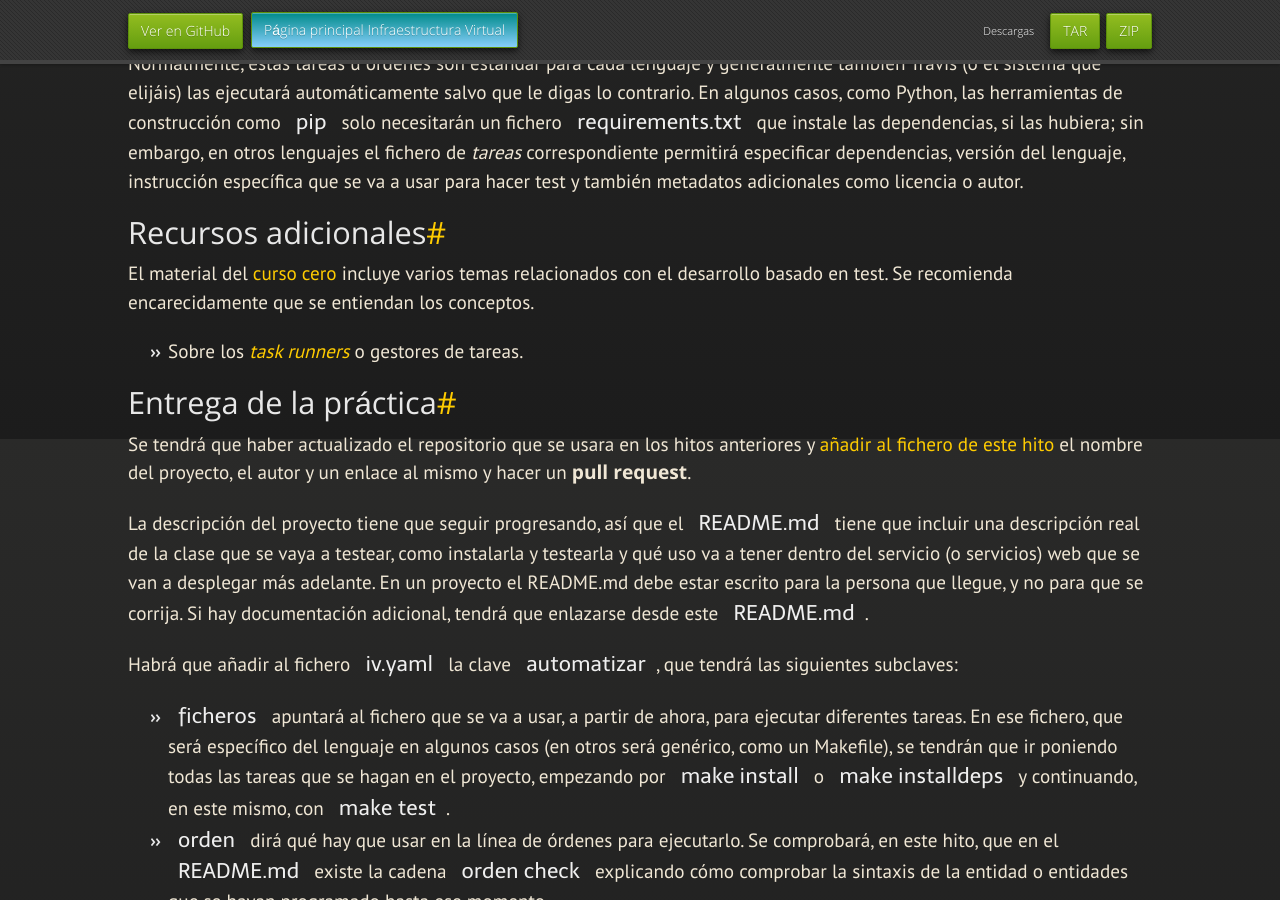
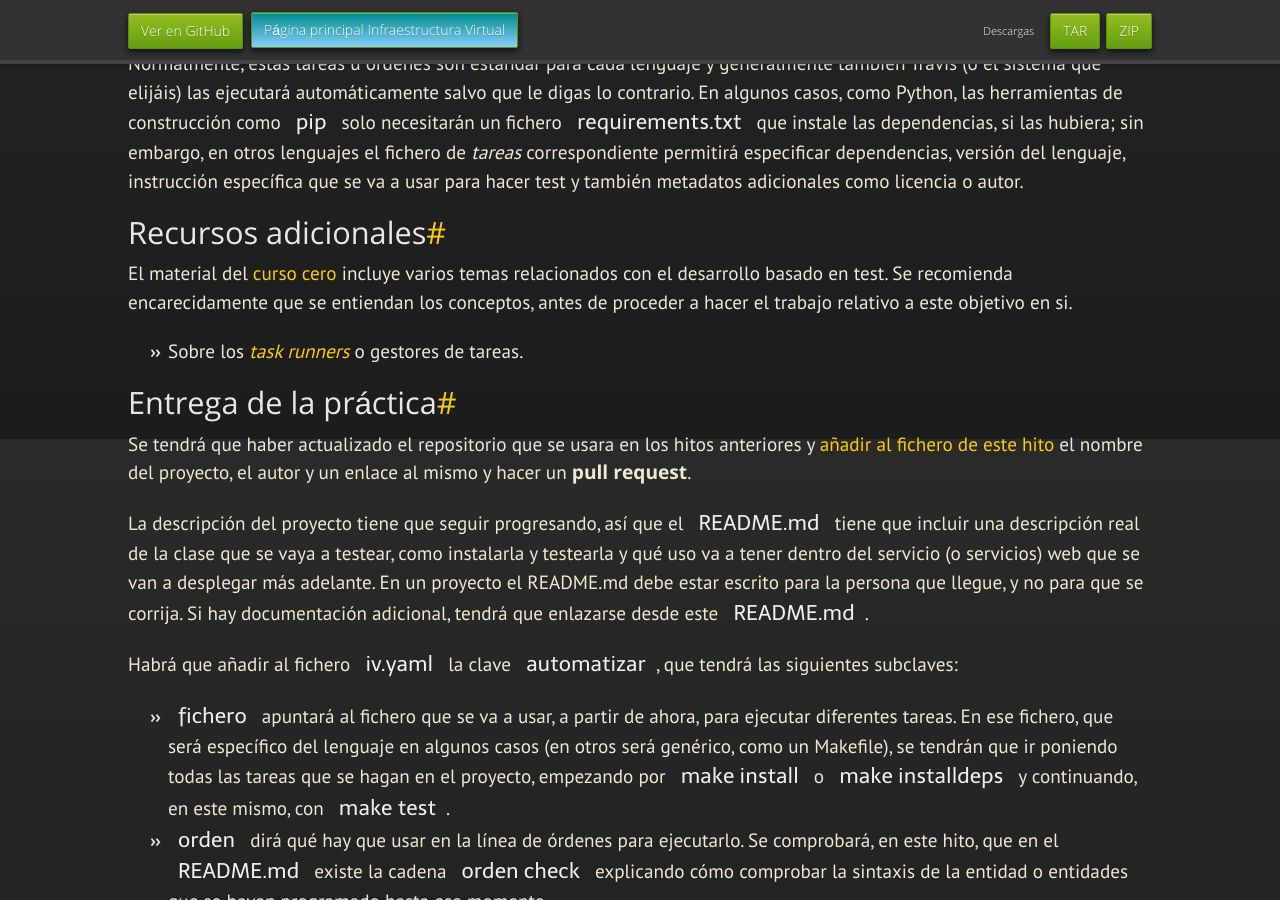
Before and after one commit to JJ/IV, a Jekyll site: the page built from documentos/proyecto/3.Automatizar.md, in a window 1280 px wide and 900 px high, scrolled down 461 px. Built offline with Jekyll 4.4.1, drawn with Linux system fonts in a browser that asks for light colours; nearby versions of some CDN libraries; some web fonts are replaced; our own code applies the rules of GitHub Pages for plain Markdown files.

Commit message:
Sync documentos/proyecto/3.Automatizar.md de master a gh-pages

```diff
--- a/documentos/proyecto/3.Automatizar.md
+++ b/documentos/proyecto/3.Automatizar.md
@@ -39,7 +39,8 @@ Hacer los tests no es suficiente. Hay que automatizar la ejecución de
 
 El material del [curso cero](https://jj.github.io/curso-tdd) incluye
 varios temas relacionados con el desarrollo basado en test. Se
-recomienda encarecidamente que se entiendan los conceptos.
+recomienda encarecidamente que se entiendan los conceptos, antes de proceder a
+hacer el trabajo relativo a este objetivo en si.
 
 * Sobre los
   [*task runners*](https://jj.github.io/curso-tdd/temas/gestores-tareas.html) o
@@ -64,7 +65,7 @@ corrija. Si hay documentación adicional, tendrá que enlazarse desde este
 Habrá que añadir al fichero `iv.yaml` la clave `automatizar`, que tendrá las
 siguientes subclaves:
 
-* `ficheros` apuntará al fichero que se va a usar, a partir de ahora,
+* `fichero` apuntará al fichero que se va a usar, a partir de ahora,
   para ejecutar diferentes tareas. En ese fichero, que será específico
   del lenguaje en algunos casos (en otros será genérico, como un
   Makefile), se tendrán que ir poniendo todas las tareas que se hagan
```
